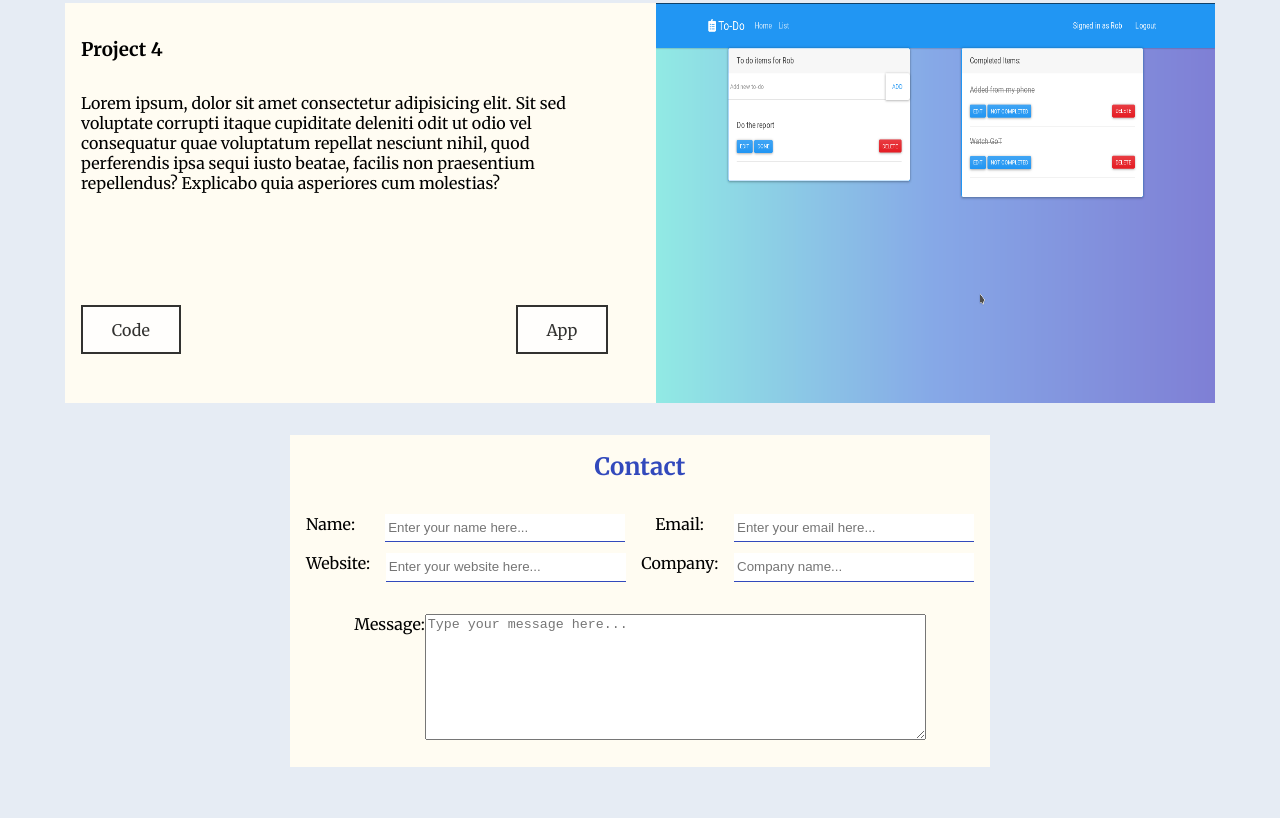
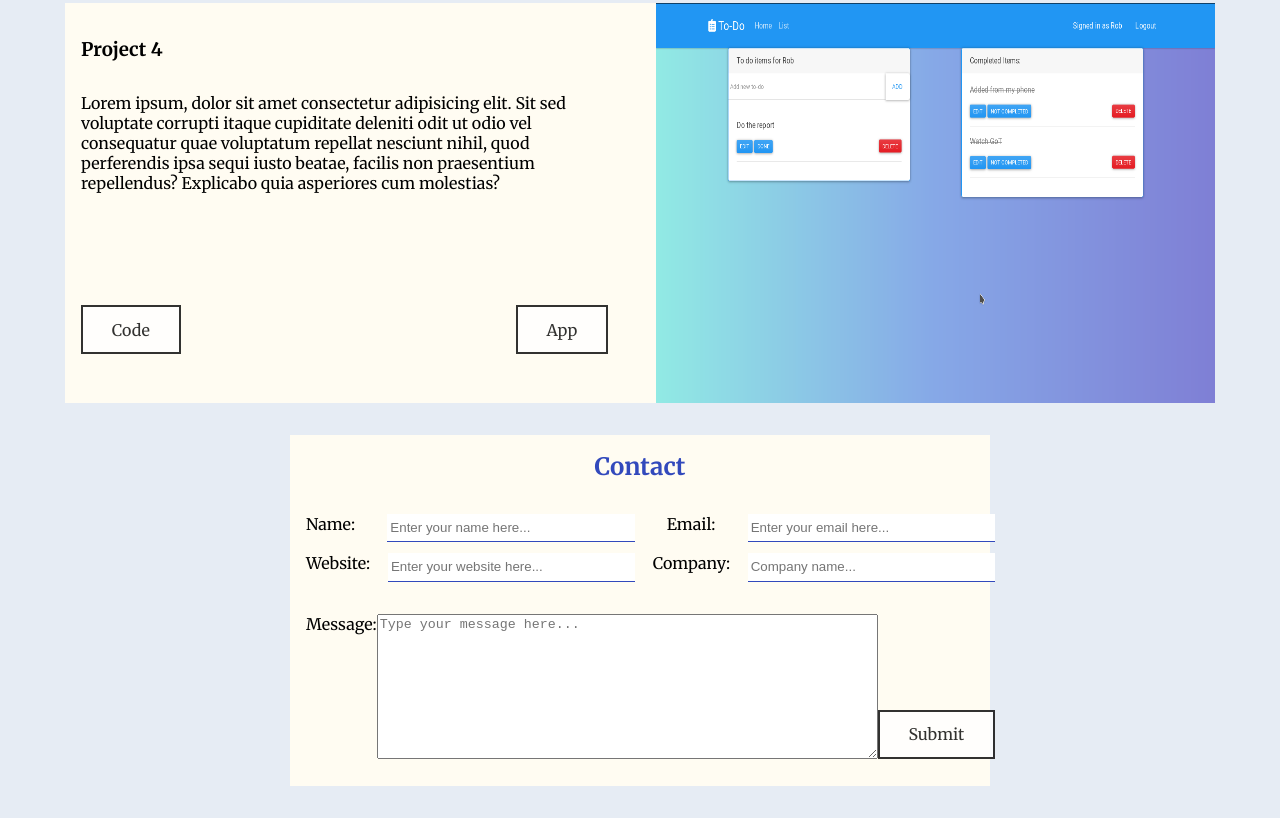
Before and after one commit to roadstar93/simple-animated-portfolio, a plain HTML site: page index.html in a window 1280 px wide. Shown: the part 2173-2991 px from the top of the page. Drawn offline with nearby package versions, Linux system fonts and the light colour scheme.

Commit message:
Add animation to buttons

```diff
--- a/index.html
+++ b/index.html
@@ -140,7 +140,7 @@
                 rows="8"
                 cols="60"
                 placeholder="Type your message here..."
-              ></textarea>
+              ></textarea><a href="#" class="button">Submit</a
             </div>
           </form>
         </div>
--- a/style.css
+++ b/style.css
@@ -101,6 +101,7 @@ h4 {
   opacity: 0.8;
   background: #000;
   color: #fff;
+  transition: ease-in 0.2s;
 }
 
 .links {
@@ -157,7 +158,7 @@ h4 {
   margin-bottom: 0.7rem;
 }
 #contact-message {
-  justify-content: center;
+  justify-content: space-between;
   margin-top: 2rem;
 }
 @media (max-with: 700px) {
```
